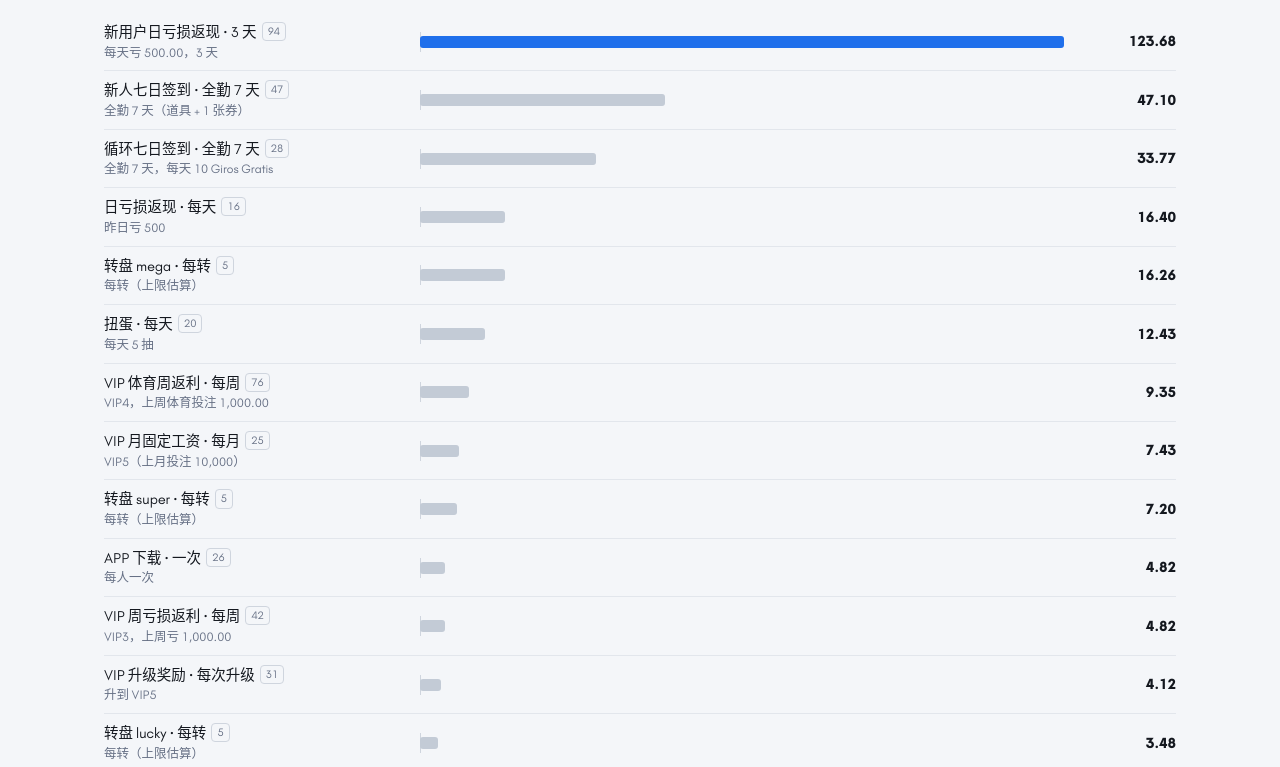
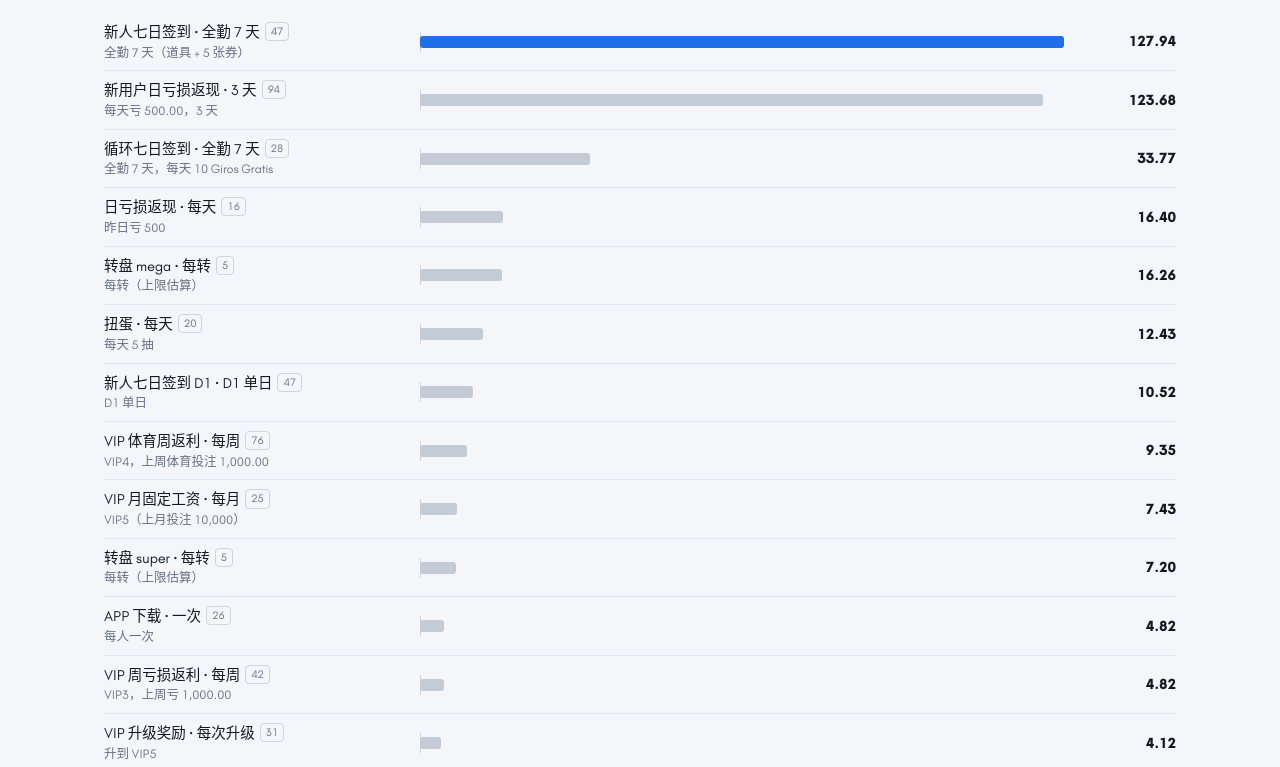
Before and after one commit to Casillaswu/betroia-activity, a plain HTML site: page internal-74776456.html in a window 1280 px wide. Shown: the part 674-1441 px from the top of the page. Drawn offline with Linux system fonts and the light colour scheme.

Commit message:
活动页 11-19 r3：[47] 照后台截图，D1-D6 追加免费旋转

```diff
--- a/internal-74776456.html
+++ b/internal-74776456.html
@@ -243,11 +243,11 @@ const DATA = {
   page: { title: "Betroia 线上活动一览与人均成本", summary: "更新于 2026-11-19。改杀数、存款券使用率、玩家充值额和各活动的参数，人均补贴、理论回收和净补贴会跟着重算。" },
   FX: 17.4245,
   COUPONS: [
-    { id: "71871", name: "Depósito +20%", tag: "签到 +20%", where: "[47] D1、D2（11-19 01:23 前）", pct: 20, cap: 150, min: 100, wager: 15, issued: 69436, used: 15053, games: "只限体育、老虎机、休闲、自研" },
+    { id: "71871", name: "Depósito +20%", tag: "签到 +20%", where: "[47] D1、D2、D3、D5", pct: 20, cap: 150, min: 100, wager: 15, issued: 69436, used: 15053, games: "只限体育、老虎机、休闲、自研" },
     { id: "71894", name: "Depósito +10%", tag: "签到 +10%", where: "[47] D4（11-19 01:23 前）", pct: 10, cap: 150, min: 50, wager: 15, issued: 77262, used: 22496, games: "只限体育、老虎机、休闲、自研" },
     { id: "71872", name: "Depósito +10%", tag: "转盘 +10%", where: "[5] 三档转盘", pct: 10, cap: 150, min: 100, wager: 15, issued: 833841, used: 99448, games: "只算老虎机" },
     { id: "71873", name: "Depósito +20%", tag: "转盘 +20%", where: "[5] 三档转盘", pct: 20, cap: 150, min: 150, wager: 15, issued: 80990, used: 5354, games: "只算老虎机" },
-    { id: "D7 券", name: "Depósito +25%", tag: "签到 +25%", where: "[47] D7", pct: 25, cap: 150, min: 100, wager: 15, usage: 21.6787, games: "只限体育、老虎机、休闲、自研" }, // 11-19 新增，最低充值和使用率暂按 71871
+    { id: "72310", name: "Depósito +25%", tag: "签到 +25%", where: "[47] D7", pct: 25, cap: 150, min: 100, wager: 15, usage: 21.6787, games: "只限体育、老虎机、休闲、自研" }, // 11-19 新增；使用率暂按 71871
   ],
   // 转盘 12 格：名称、类别、lucky / super / mega 面值（xlsx 转盘扭蛋期望页）
   WHEEL: [
@@ -268,7 +268,7 @@ const DATA = {
   // 默认参数（与 Canvas 一致；券使用率、[13] 各档、转盘权重由上面的数据自动生成）
   BASE_DEFAULTS: {
     holdP: "3.51", holdS: "3.69", holdSp: "6.5", depMode: "100", depCustom: "100",
-    sp47: "20", g47: "2", w47: "0", fs47: "21",
+    sp47: "65", g47: "8", w47: "4", fs47: "21",
     cardEx: "50", cardN: "24", gw0: "70", gw1: "2", gw2: "30", gw3: "0", rnd: "3", draws: "5",
     loss94: "500", pct94: "10", min94: "1", cap94: "50", w94: "5", days94: "3",
     tier16: "4", amt26: "5", w26: "1", vip31: "VIP5", w31: "5",
@@ -300,18 +300,18 @@ const DATA = {
   SHORT: { "13": "[13] 首充", "47": "[47] 新人签到", "94": "[94] 新用户返现", "26": "[26] APP 下载", "28": "[28] 循环签到", "20": "[20] 扭蛋", "5": "[5] 转盘", "16": "[16] 日亏损", "31": "[31] 升级", "27": "[27] 日返利", "42": "[42] 周亏损", "76": "[76] 体育周", "25": "[25] 月工资", "603": "[603] 团队代理", "605": "[605] 双向邀请", "odds": "体育赔率提升", "slotweek": "老虎机周竞标赛", "rgday": "RG 厂商日比赛" },
   GROUP_OF: { "13": 0, "47": 0, "47d1": 0, "94": 0, "26": 0 },
   RULES: [
-    ["存款券", "签到券 71871、71894 打码 15 倍、只限体育、老虎机、休闲、自研；转盘券 71872、71873 打码 15 倍、只算老虎机。四张券都在领取后 24 小时过期，最多送 150 MXN，发到本金钱包，使用优先级低于活动。71871、71894 是 [47] 11-19 01:23 前的旧奖励；现在 [47] 只在 D7 发一张 +25% 存款券，最多送 150 MXN。"],
+    ["存款券", "签到券 71871、71894 打码 15 倍、只限体育、老虎机、休闲、自研；转盘券 71872、71873 打码 15 倍、只算老虎机。四张券都在领取后 24 小时过期，最多送 150 MXN，发到本金钱包，使用优先级低于活动。71894 自 11-19 01:23 起不再在 [47] 发放；71871 现在发在 [47] D1、D2、D3、D5，D7 另发 72310 +25% 存款券（充值 100 起，最多送 150 MXN，15 倍，24 小时过期）。"],
     ["领取端", "[16]、[76]、[28] 没勾领取端，不限制，App、H5、PC 都能领。[47]、[31]、[25]、[26] 可在 App、H5 领取，PC 用户不能签到 / 领取。[13]、[94]、[20]、[5] 可在 App、H5、PC 领取。"],
     ["新用户返现叠加", "[94] 和 [16] 对新用户同时生效。[16] 注册满 0 天就能参加，没有期限；[94] 只在注册后 3 天内有效。"],
     ["适用游戏", "[20]、[5]、[31]、[42] 不限游戏；[13]、[47]、[94] 只限体育、老虎机、休闲、自研；[76] 只算体育。"],
     ["风控与 KYC", "[94]、[31]、[25] 只排除无优惠（风控）标签，没有排除批量套利会员；其余活动两类都排除。截图里的活动 KYC 领取都关着。"],
   ],
   ITEMS: [
-    ["71857", "Evento Gacha*1", "1 次扭蛋", "[47] D1–D6（11-19 01:23 前）", "238,402", "226,983", "95.2%"],
+    ["71857", "Evento Gacha*1", "1 次扭蛋", "[47] D1–D6", "238,402", "226,983", "95.2%"],
     ["71858", "Evento Gacha*2", "2 次扭蛋", "[47] D7", "12,199", "12,037", "98.7%"],
     ["71899", "Evento Gacha*1", "1 次扭蛋", "[5] 三档", "178,832", "176,213", "98.5%"],
     ["71900", "Evento Gacha*2", "2 次扭蛋", "[5] 三档", "14,227", "14,015", "98.5%"],
-    ["71885", "Giro de la suerte*1", "1 次转盘", "[47] D1–D6（11-19 01:23 前）；[20] 奖池", "423,206", "371,151", "87.7%"],
+    ["71885", "Giro de la suerte*1", "1 次转盘", "[47] D1、D3、D4、D6；[20] 奖池", "423,206", "371,151", "87.7%"],
     ["71874", "Giro de la suerte*2", "2 次转盘", "[47] D7（11-19 01:23 前）", "12,199", "11,093", "90.9%"],
     ["71876", "Giros gratis $0.5*5", "免费旋转，面值 2.50", "[5] lucky", "101,214", "95,947", "94.8%"],
     ["71877", "Giros gratis $0.5*10", "免费旋转，面值 5.00", "[5] lucky", "21,146", "20,042", "94.8%"],
@@ -319,18 +319,23 @@ const DATA = {
     ["71880", "Giros gratis $1*10", "免费旋转，面值 10.00", "[5] super", "2,300", "2,177", "94.7%"],
     ["71882", "Giros gratis $2*5", "免费旋转，面值 10.00（样本太小）", "[5] mega", "3", "3", "100%"],
     ["71883", "Giros gratis $2*10", "免费旋转，面值 20.00（样本太小）", "[5] mega", "1", "1", "100%"],
-    ["72220", "Apuestas Deportivas $5", "体育免费投注 5.00", "[5] lucky", "—", "—", "—"],
-    ["72221", "Apuestas Deportivas $10", "体育免费投注 10.00", "[5] lucky、super", "—", "—", "—"],
-    ["72222", "Apuestas Deportivas $20", "体育免费投注 20.00", "[5] super、mega", "—", "—", "—"],
-    ["72223", "Apuestas Deportivas $40", "体育免费投注 40.00", "[5] mega", "—", "—", "—"],
-    ["72231", "Apuesta Deportiva Gratis $5", "体育免费投注 5.00", "[47] D1–D6（11-19 01:23 前）", "—", "—", "—"],
+    ["72220", "Apuestas Deportivas $5", "体育投注券 5.00", "[5] lucky", "—", "—", "—"],
+    ["72221", "Apuestas Deportivas $10", "体育投注券 10.00", "[5] lucky、super", "—", "—", "—"],
+    ["72222", "Apuestas Deportivas $20", "体育投注券 20.00", "[5] super、mega", "—", "—", "—"],
+    ["72223", "Apuestas Deportivas $40", "体育投注券 40.00", "[5] mega", "—", "—", "—"],
+    ["72231", "Apuesta Deportiva Gratis $5", "体育投注券 5.00", "[47] D2", "—", "—", "—"],
     ["72232", "Apuesta Deportiva Gratis $10", "体育投注券 10.00", "[47] D7（11-19 01:23 前）", "—", "—", "—"],
-    ["71856", "50 puntos VIP", "VIP 积分 50，不折算成本", "[47] D3、D5、D6（11-19 01:23 前）", "—", "—", "—"],
+    ["71856", "50 puntos VIP", "VIP 积分 50，不折算成本", "[47] D5", "—", "—", "—"],
     ["72243", "10 Giros Gratis", "免费旋转，按每次 0.50 估算", "[28] D1–D7", "—", "—", "—"],
-    ["—", "GIROS GRATIS $0.5*5", "免费旋转 5 次，面值 2.50", "[47] D1–D6（11-19 起）", "—", "—", "—"],
-    ["—", "GIROS GRATIS $0.6*10", "免费旋转 10 次，面值 6.00", "[47] D7（11-19 起）", "—", "—", "—"],
-    ["—", "APUESTA GRATIS DEPORTIVA $20", "体育投注券 20.00", "[47] D7（11-19 起）", "—", "—", "—"],
-    ["—", "Depósito +25%", "+25% 存款券，最多送 150 MXN", "[47] D7（11-19 起）", "—", "—", "—"],
+    ["71843", "Giros gratis $0.5*5", "免费旋转 5 次，面值 2.50", "[47] D1", "—", "—", "—"],
+    ["71844", "Giros gratis $0.5*5", "免费旋转 5 次，面值 2.50", "[47] D2", "—", "—", "—"],
+    ["72302", "Giros gratis $0.5*5", "免费旋转 5 次，面值 2.50", "[47] D3", "—", "—", "—"],
+    ["72305", "Giros gratis $0.5*5", "免费旋转 5 次，面值 2.50", "[47] D4", "—", "—", "—"],
+    ["72306", "Giros gratis $0.5*5", "免费旋转 5 次，面值 2.50", "[47] D5", "—", "—", "—"],
+    ["72308", "Giros gratis $0.5*5", "免费旋转 5 次，面值 2.50", "[47] D6", "—", "—", "—"],
+    ["72309", "Giros gratis $0.6*10", "免费旋转 10 次，面值 6.00", "[47] D7", "—", "—", "—"],
+    ["72307", "Apuesta Deportiva Gratis $20", "体育投注券 20.00", "[47] D4、D6、D7", "—", "—", "—"],
+    ["72310", "Depósito +25%", "+25% 存款券：充值 100 起，最多送 150 MXN，15 倍，24 小时过期", "[47] D7", "—", "—", "—"],
   ],
   VENDORS: [
     { name: "PP Carnaval Navideño / PP Christmas Carnival", rows: [["厂商", "Pragmatic Play（PP）"], ["奖池", "MXN 270,000；6 场锦标赛，每场 100 个获奖名次，共 600 个（第 1–4 场各 40,000，第 5 场 50,000，第 6 场 60,000）"], ["起止日期", "2026-11-19 – 2026-12-31，每天 00:00–23:59（UTC−6）"], ["参与方式", "按每场锦标赛期间在参与游戏里的总旋转次数排名，奖励游戏或免费旋转功能各算 1 次；没有最低投注要求；每场第 1–100 名按奖金表发现金"], ["适用游戏", "20 款 PP 游戏：Gates of Olympus Xmas 1000、Gates of Olympus Super Scatter、Sweet Bonanza Xmas 2500、Joker's Jewels Hot、Sugar Rush Xmas、Aztec Gems Megaways、Sweet Bonanza Xmas、Super Joker、Big Bass Christmas Blast 1000、Gates of Olympus 2500、Joker's Jewels、Sweet Bonanza 1000、Gold Party、Gates of Olympus 1000、Joker's Jewels Cash、Sugar Rush Super Scatter、Aztec Gems、Sugar Rush 1000、Joker's Jewels Wild、Sugar Megarush"], ["出资与审核", "由厂商出资和审核；Pragmatic Play 可审查玩家活动、取消违规奖励，并可随时修改、暂停或取消活动"], ["成本", "厂商出资，不计平台成本"]] },
@@ -338,7 +343,7 @@ const DATA = {
     { name: "TADA JACKPOT", rows: [["厂商", "TaDa Gaming"], ["奖池", "MXN 20,000,000；奖级 MINI 200、MINOR 1,000、MAJOR 10,000、GRAND 50,000（基础奖金，可按 1×–5× 放大），单注需分别超过 4、10、45、60"], ["起止日期", "2026-11-13 – 2026-11-30，每天 00:00–23:59（GMT-6）"], ["参与方式", "活动期间玩任意 TaDa Gaming 游戏自动参加，不用报名；只算真钱余额的投注；触发后由 TaDa Gaming 直接把奖金打进玩家账户"], ["适用游戏", "全部 TaDa Gaming 游戏"], ["出资与审核", "由厂商出资和审核；活动页写明奖池全部由 TaDa Gaming 赞助"], ["成本", "厂商出资，不计平台成本"]] },
   ],
   CHANGES: [
-    { d: "2026-11-19", t: "新人七日签到每日奖励调整（01:23）：D1–D6 改为每天只发免费旋转 0.50×5，原来的扭蛋、转盘、体育投注券、71871 / 71894 存款券和 VIP 积分不再发放；D7 改为免费旋转 0.60×10、扭蛋×2、+25% 存款券（最多送 150 MXN）、体育投注券 20.00。成本：体育合计 40→20，扭蛋 8→2 次，转盘 8→0 次，新增免费旋转 21.00，签到券只剩 D7 +25% 一张" },
+    { d: "2026-11-19", t: "新人七日签到每日奖励调整（01:23）：D1–D6 每天追加免费旋转 0.50×5（71843、71844、72302、72305、72306、72308），各天组合同时调整：71871 +20% 改发 D1、D2、D3、D5，71894 +10% 不再发，D4、D6 体育投注券 20.00（72307）；D7 为扭蛋×2、免费旋转 0.60×10（72309）、体育投注券 20.00、72310 +25% 存款券（充值 100 起，最多送 150 MXN，15 倍）。成本：体育合计 40→65，扭蛋 8 次不变，转盘 8→4 次，新增免费旋转 21.00，签到券 71871 由 3 张改为 4 张，71894 取消，另加 72310" },
     { d: "2026-11-19", t: "存款券 71871、71894、71872、71873 最多送的金额改为 150 MXN（原 1,000 / 500 / 1,000 / 2,000 MXN）" },
     { d: "2026-11-19", t: "新增厂商活动 PRAGMATIC PLAY - TORNEO NAVIDEÑO（PP 圣诞周竞标赛）：奖池 $270,000.00，00:00 上线，厂商出资，不计平台成本" },
     { d: "2026-11-19", t: "本页新增厂商活动区：PP Carnaval Navideño、TADA JACKPOT，由厂商出资和审核，不计平台成本" },
@@ -422,8 +427,8 @@ function compute(s) {
   const d94 = l94 >= 10 ? Math.max(n("min94"), Math.min((l94 * n("pct94")) / 100, n("cap94"))) : 0;
   mk("94", "[94] 新用户日亏损返现", "每天亏 " + f2(l94) + "，" + n("days94") + " 天", [{ v: d94 * n("days94"), w: n("w94") }], n("w94") + " 倍");
   const cw47 = n("cw0");
-  mk("47", "[47] 新人七日签到", "全勤 7 天（道具 + 1 张券）", [{ v: n("sp47") + n("fs47") + n("g47") * m.gacha + n("w47") * m.wheel[0], w: 1 }, { v: m.ev[4], w: cw47 }], "道具 1 倍；券 " + cw47 + " 倍");
-  mk("47d1", "[47] 新人七日签到 D1", "D1 单日", [{ v: 2.5, w: 1 }, { v: 0, w: cw47 }], "道具 1 倍；券 " + cw47 + " 倍");
+  mk("47", "[47] 新人七日签到", "全勤 7 天（道具 + 5 张券）", [{ v: n("sp47") + n("fs47") + n("g47") * m.gacha + n("w47") * m.wheel[0], w: 1 }, { v: 4 * m.ev[0] + m.ev[4], w: cw47 }], "道具 1 倍；券 " + cw47 + " 倍");
+  mk("47d1", "[47] 新人七日签到 D1", "D1 单日", [{ v: 2.5 + m.gacha + m.wheel[0], w: 1 }, { v: m.ev[0], w: cw47 }], "道具 1 倍；券 " + cw47 + " 倍");
   const g28 = n("g28");
   mk("28", "[28] 循环七日签到", "全勤 7 天，每天 10 Giros Gratis", [{ v: 7 * g28, w: 1 }], "1 倍");
   mk("20", "[20] 扭蛋", "每天 " + n("draws") + " 抽", [{ v: n("draws") * m.gacha, w: 1 }], "1 倍");
@@ -539,18 +544,18 @@ function render() {
       bullets(["同 IP、同设备各限 1（11-18 起）；没有设 KYC 限制。适用游戏只限体育、老虎机、休闲、自研。", "档位按设计跳档：充 999 拿 199.80、充 1,000 拿 250.00；充 4,999 拿 600.00、充 5,000 拿 2,000.00；充 9,999 拿 2,000.00、充 10,000 拿 5,000.00。"]));
   } else if (act === "47") {
     const x = R("47");
-    block = dsec("[47] 新人七日签到", "免费旋转按面值算；扭蛋按单抽期望算；存款券按全局使用率和充值额算。",
-      lead(x, "新用户存款后签到，D1–D6 每天只发免费旋转 0.50×5，D7 发 4 项。全勤 7 天，") + metricsOf(x) +
+    block = dsec("[47] 新人七日签到", "转盘按 lucky 每转期望算；免费旋转按面值算；71856 VIP 积分不折算成本；存款券按全局使用率和充值额算。",
+      lead(x, "新用户存款后签到，每天 4 项。全勤 7 天，") + metricsOf(x) +
       (showCfg ? grid(4, inp("体育合计 MXN", "sp47") + inp("免费旋转合计 MXN", "fs47") + inp("扭蛋 次", "g47") + inp("转盘 次", "w47")) : "") +
       mtable(["天", "需充值（MXN）", "需投注（MXN）", "奖励"], "lrrl", [
-        ["D1", "10", "10", "免费旋转 0.50×5"], ["D2", "0", "10", "同 D1"],
-        ["D3", "10", "10", "同 D1"], ["D4", "0", "10", "同 D1"],
-        ["D5", "10", "10", "同 D1"], ["D6", "0", "10", "同 D1"], ["D7", "10", "10", "免费旋转 0.60×10、扭蛋×2、+25% 存款券、体育投注券 20.00"]], "t47d", [1, 2]) +
+        ["D1", "10", "10", "71871 +20% 存款券、71857 扭蛋×1、71885 转盘×1、71843 免费旋转 0.50×5"], ["D2", "0", "10", "71871 +20% 存款券、71857 扭蛋×1、72231 体育投注券 5.00、71844 免费旋转 0.50×5"],
+        ["D3", "10", "10", "71857 扭蛋×1、71885 转盘×1、71871 +20% 存款券、72302 免费旋转 0.50×5"], ["D4", "0", "10", "71857 扭蛋×1、71885 转盘×1、72305 免费旋转 0.50×5、72307 体育投注券 20.00"],
+        ["D5", "10", "10", "71857 扭蛋×1、71856 VIP 积分 50、72306 免费旋转 0.50×5、71871 +20% 存款券"], ["D6", "0", "10", "71857 扭蛋×1、71885 转盘×1、72308 免费旋转 0.50×5、72307 体育投注券 20.00"], ["D7", "10", "10", "71858 扭蛋×2、72309 免费旋转 0.60×10、72307 体育投注券 20.00、72310 +25% 存款券"]], "t47d", [1, 2]) +
       mtable(["场景", "人均补贴（MXN）", "其中道具（MXN）", "其中存款券（MXN）", "净补贴（MXN）"], "lrrrr", [R("47"), R("47d1")].map((y, i) => {
-        const cpn = i === 0 ? m.ev[4] : 0;
+        const cpn = i === 0 ? 4 * m.ev[0] + m.ev[4] : m.ev[0];
         return [y.scen, f2(y.sub), f2(y.sub - cpn), f2(cpn), rng(y.sub - y.recHi, y.sub - y.recLo)];
       }), "t47s", [1, 2, 3]) +
-      bullets(["后台奖励总价值写 177.00，是展示用的钩子，七天固定金额都是 0。", "全勤合计：免费旋转 21.00（D1–D6 每天 5 次 × 0.50，D7 10 次 × 0.60）；扭蛋 2 次、体育投注券 20.00、+25% 存款券一张，都在 D7。D1–D6 不再发扭蛋、转盘、体育投注券、存款券和 VIP 积分，D7 也不发转盘。", "D7 的 +25% 存款券最多送 150 MXN。D7 的 +25% 存款券还没有发放数据，最低充值和使用率暂按 71871 算，可在全局参数里改。", "每日奖励配置最后更新于墨西哥时间 11-19 01:23。", "同 IP、同设备各限 1（11-18 起）；适用游戏只限体育、老虎机、休闲、自研（11-18 起）。"]));
+      bullets(["每天今日投注流水 10.00 MXN，七天固定奖励都是 0。", "全勤合计：体育投注券 65.00（D2 5.00，D4、D6、D7 各 20.00），免费旋转 21.00（D1–D6 每天 5 次 × 0.50，D7 10 次 × 0.60），扭蛋 8 次（D1–D6 各 1 次，D7 2 次），转盘 4 次（D1、D3、D4、D6），71871 +20% 存款券 4 张（D1、D2、D3、D5），72310 +25% 存款券 1 张（D7），71856 VIP 积分 50 一次（D5）。", "72310 Depósito +25%：充值 100 起，比例 25%，最多送 150 MXN，打码 15 倍，只限休闲、体育、老虎机、自研；发到本金钱包，领取后 24 小时过期，使用优先级低于活动。还没有发放数据，使用率暂按 71871 算，可在全局参数里改。", "领取端 App、H5，PC 不能签到；KYC 关闭。", "每日奖励配置最后更新于墨西哥时间 11-19 01:23。", "同 IP、同设备各限 1（11-18 起）；适用游戏只限体育、老虎机、休闲、自研（11-18 起）。"]));
   } else if (act === "94") {
     const x = R("94");
     block = dsec("[94] 新用户日亏损返现", "每天亏损是假设值，连续 3 天都按同一个数算。",
@@ -705,7 +710,7 @@ function render() {
     '<div class="note" style="margin-top:0"><b>厂商出资，不计平台成本</b>这三个活动不算人均成本，不进净补贴排序、总览和 KPI。</div>' +
     DATA.VENDORS.map((v) => sub(v.name, "", table(["项目", "内容"], "ll", v.rows, "rules"))).join("") +
     sub("备注", "", bullets(["PP Carnaval Navideño 详情页法律声明里的活动名是「RANKING DE APUESTAS MENSUALES」，和标题对不上。", "TADA JACKPOT 详情页法律声明里的活动名是「RANKING DIARIO DE APUESTAS PROMOCIÓN」，同样和标题对不上。"])));
-  h += sec("coupons", "存款券", "", P("签到券（71871、71894 为 11-19 01:23 前的旧奖励；现行只有 D7 +25% 券）在 [47] 用 71871 的打码倍数，转盘券（71872、71873）在 [5] 用 71872 的打码倍数。参数在「全局参数 → 存款券使用率」里改。") +
+  h += sec("coupons", "存款券", "", P("签到券（71871、72310；71894 自 11-19 01:23 起不再发）在 [47] 用 71871 的打码倍数，转盘券（71872、71873）在 [5] 用 71872 的打码倍数。参数在「全局参数 → 存款券使用率」里改。") +
     mtable(["券", "在哪发", "用掉时的奖励（MXN）", "打码", "使用率", "每发一张的期望（MXN）", "每发一张的净补贴（MXN）"], "llrrrrr", COUPONS.map((c, i) => {
       const w = m.cp[i].wager, b = m.bonus[i], e = m.ev[i];
       return [c.tag + "（" + c.id + "）", c.where + "；" + c.games, f2(b), w + " 倍", pc(m.cp[i].usage), f2(e), rng(e - e * w * hS, e - e * w * hP)];
```
Also changed, not shown: index.html (+12 -12 lines).
